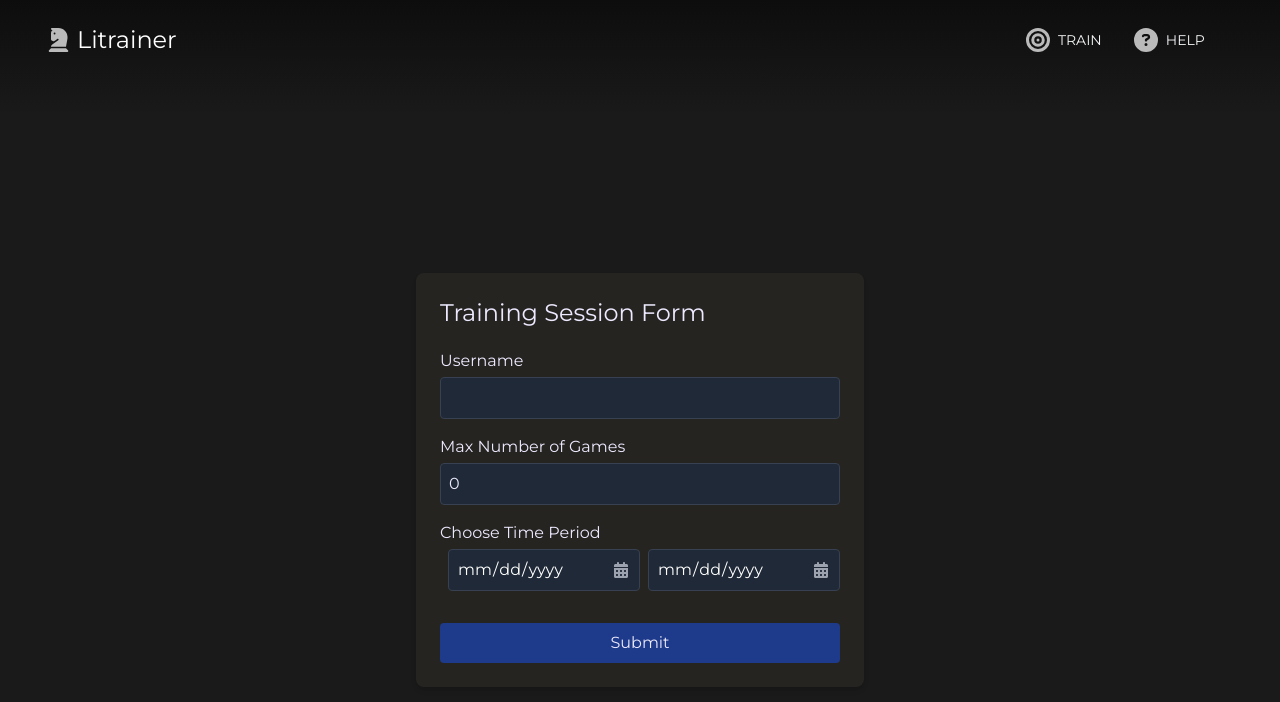
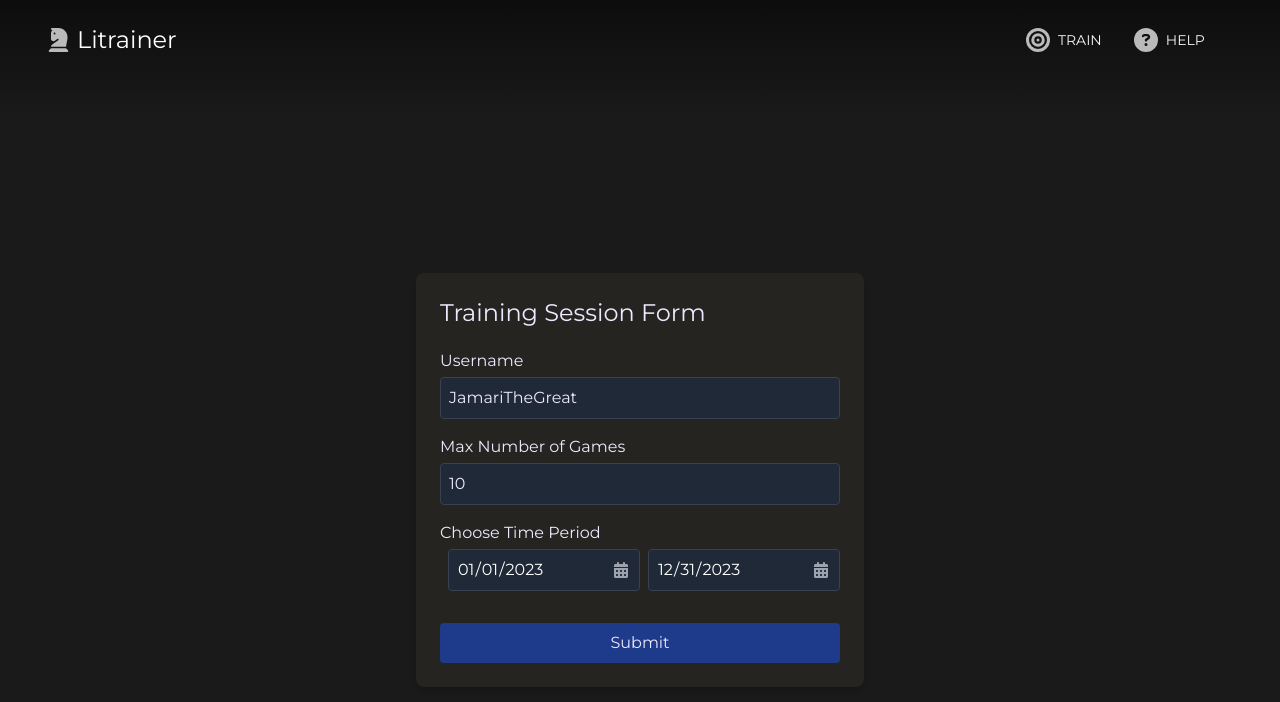
Before and after one commit to JamarTG/litrainer, a React (Vite) app: page / in a window 1280 px wide. Shown: the top 702 px of the page. Built offline with nearby package versions, Linux system fonts and the light colour scheme.

Commit message:
Correct Routing for Trainer and Playground

```diff
--- a/src/components/home/TrainerForm.tsx
+++ b/src/components/home/TrainerForm.tsx
@@ -1,4 +1,4 @@
-import { ChangeEvent, Dispatch, FormEvent, SetStateAction } from "react";
+import { ChangeEvent, Dispatch, FormEvent, MouseEventHandler, SetStateAction } from "react";
 import { Models } from "../../typings";
 import { faCalendarAlt } from "@fortawesome/free-solid-svg-icons";
 import { FontAwesomeIcon } from "@fortawesome/react-fontawesome";
@@ -6,7 +6,7 @@ import { FontAwesomeIcon } from "@fortawesome/react-fontawesome";
 interface ParamsFormProps {
   formData: Models.Form.FormData;
   setFormData: Dispatch<SetStateAction<Models.Form.FormData>>;
-  handleSubmit: (event: FormEvent<HTMLButtonElement>) => void;
+  handleSubmit: MouseEventHandler<HTMLButtonElement>;
 }
 
 const TrainerForm: React.FC<ParamsFormProps> = ({
--- a/src/pages/Home.tsx
+++ b/src/pages/Home.tsx
@@ -1,20 +1,66 @@
 import React, { useState } from "react";
 import { useNavigate } from "react-router-dom";
 import TrainerForm from "../components/home/TrainerForm";
+import { Models } from "../typings";
+import combineEvalAndMisplays from "../utils/processing/combineEvalAndMisplays";
+import { extractErrors } from "../utils/processing/extractErrors";
+import { API_BASE_URL } from "../constants";
 
 const Home: React.FC = () => {
-  const [formData, setFormData] = useState({
-    username: "",
-    maxNoGames: 0,
-    startDate: "",
-    endDate: "",
+  const [formData, setFormData] = useState<Models.Form.FormData>({
+    username: "JamariTheGreat",
+    maxNoGames: 10,
+    startDate: "2023-01-01",
+    endDate: "2023-12-31",
   });
   const navigate = useNavigate();
 
-  const handleSubmit = async (event: React.FormEvent) => {
+  const handleSubmit = async (event: React.MouseEvent<HTMLButtonElement>) => {
     event.preventDefault();
+
+    const { username, maxNoGames, startDate, endDate } = formData;
+
+    const start = new Date(startDate);
+    const end = new Date(endDate);
+    end.setHours(23, 59, 59, 999);
+
+    if (!(username && maxNoGames > 0 && startDate && endDate)) {
+      alert("Please fill in all fields correctly");
+      return;
+    }
+
+    if (start > end) {
+      alert("Start date must be before end date.");
+      return;
+    }
+
+    // fetchGames - When no games found - we have a no data found set to true
     try {
-      navigate("/trainer", { state: { puzzles: [] } });
+      const url = `${API_BASE_URL}games/user/${username}?since=${start.getTime()}&until=${end.getTime()}&max=${maxNoGames}&evals=true&analysed=true`;
+      const response = await fetch(url, {
+        headers: {
+          Accept: "application/x-ndjson",
+        },
+      });
+
+      if (!response.ok) {
+        console.error(`Error ${response.status}: ${response.statusText}`);
+        return;
+      }
+
+      const parsedPuzzleData = await extractErrors(response);
+
+      // When no errors found - set no Errors state to true
+      if (!parsedPuzzleData) return;
+
+      const puzzles = combineEvalAndMisplays(
+        username,
+        parsedPuzzleData.misplayInfo as Models.Game.LichessGameInfo[],
+        parsedPuzzleData.moveEvaluations
+      );
+
+      navigate("/train", { state: { puzzles } });
+
     } catch (error) {
       console.error("Error fetching games:", error);
     }
--- a/src/pages/Playground.tsx
+++ b/src/pages/Playground.tsx
@@ -61,7 +61,6 @@ const Playground: React.FC<PlayGroundProps> = ({ puzzles }) => {
         moves = data.split(" pv ")[1]?.split(" ") || [];
         postMessage(moves);
       }
-      console.log(moves);
     };
     return () => {
       stockfish.terminate();
```
Also changed, not shown: notes.txt.
